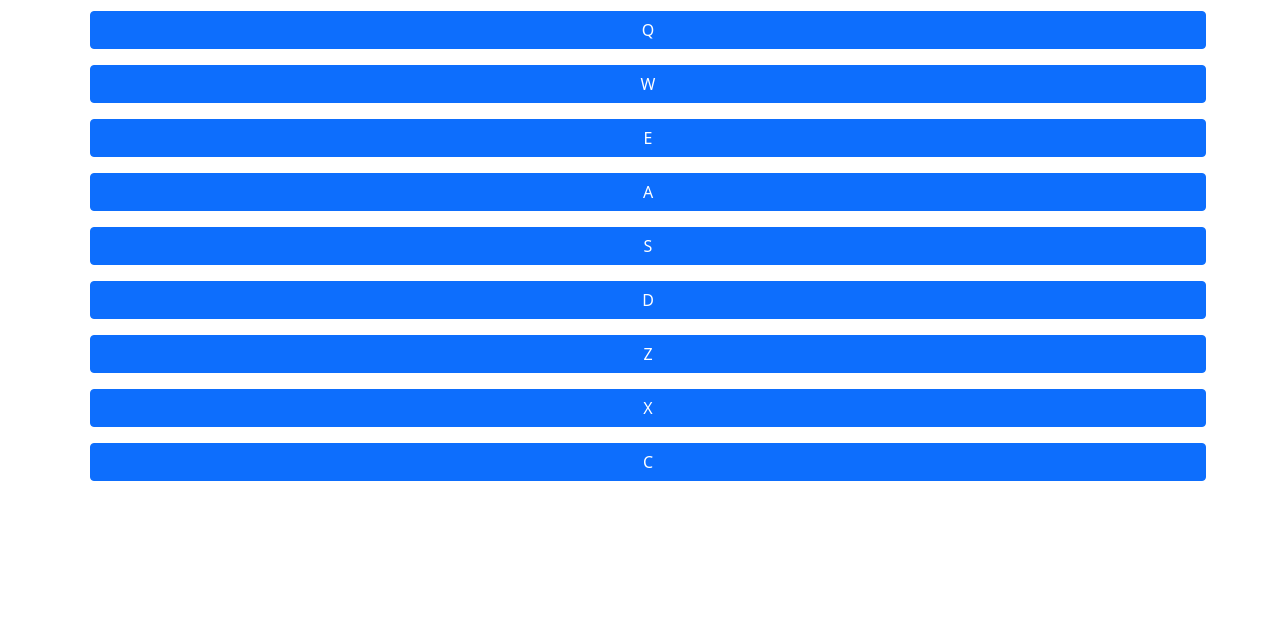
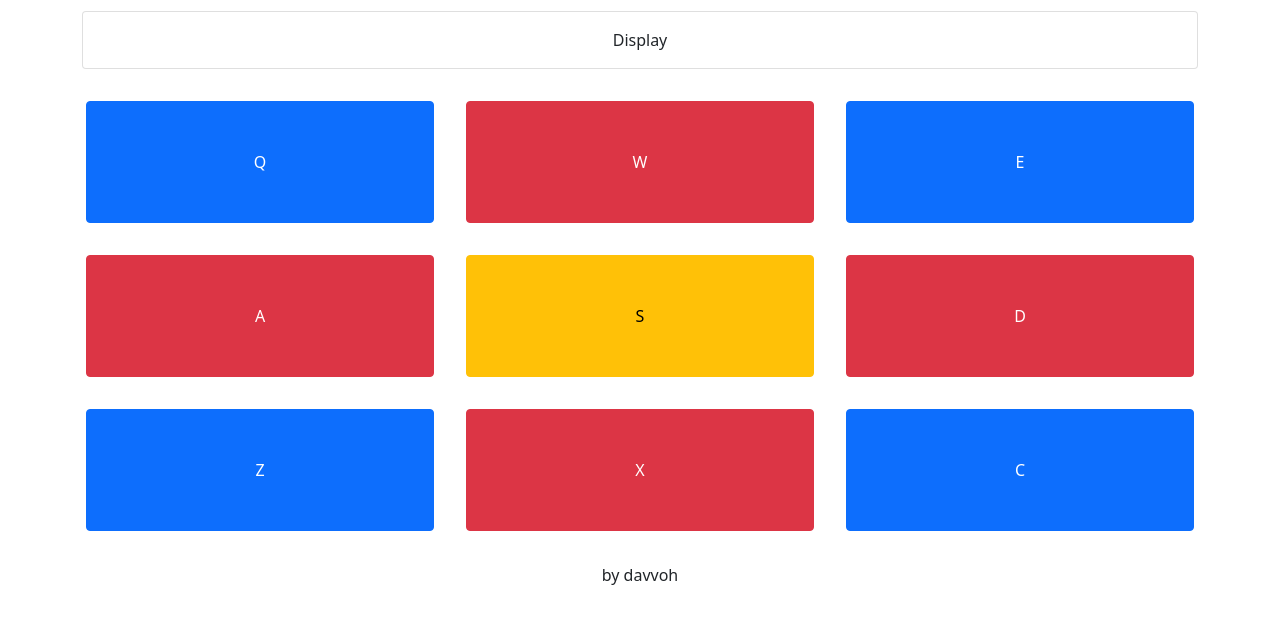
Before and after one commit to Davvoh/drum-machine, a plain HTML site: page index.html in a window 1280 px wide. Shown: the part 53-676 px from the top of the page. Drawn offline with nearby package versions, Linux system fonts and the light colour scheme.

Commit message:
finished

```diff
--- a/index.html
+++ b/index.html
@@ -5,48 +5,110 @@
     <meta name="viewport" content="width=device-width, initial-scale=1">
     <link href="https://cdn.jsdelivr.net/npm/bootstrap@5.1.3/dist/css/bootstrap.min.css" rel="stylesheet" integrity="sha384-1BmE4kWBq78iYhFldvKuhfTAU6auU8tT94WrHftjDbrCEXSU1oBoqyl2QvZ6jIW3" crossorigin="anonymous">
     <title>Drum Machine</title>
+
+    <script>
+      function play(str) {
+
+        if (str === "q" || str === "Q") {
+          document.getElementById("display").innerText = "Selected Q";
+        } else if (str === "w" || str === "W") {
+          document.getElementById("display").innerText = "Selected W";
+        } else if (str === "e" || str === "E") {
+          document.getElementById("display").innerText = "Selected E";
+        } else if (str === "a" || str === "A") {
+          document.getElementById("display").innerText = "Selected A";
+        } else if (str === "s" || str === "S") {
+          document.getElementById("display").innerText = "Selected S";
+        } else if (str === "d" || str === "D") {
+          document.getElementById("display").innerText = "Selected D";
+        } else if (str === "z" || str === "Z") {
+          document.getElementById("display").innerText = "Selected Z";
+        } else if (str === "x" || str === "X") {
+          document.getElementById("display").innerText = "Selected X";
+        } else if (str === "c" || str === "C") {
+          document.getElementById("display").innerText = "Selected C";
+        };
+
+        let audio = document.getElementById(str);
+        audio.play();
+      };
+
+      window.document.onkeyup = function(event) {
+        let str = event.key
+        if (str === "q" || str === "Q") {
+          play("Q");
+        } else if (str === "w" || str === "W") {
+          play("W");
+        } else if (str === "e" || str === "E") {
+          play("E");
+        } else if (str === "a" || str === "A") {
+          play("A");
+        } else if (str === "s" || str === "S") {
+          play("S");
+        } else if (str === "d" || str === "D") {
+          play("D");
+        } else if (str === "z" || str === "Z") {
+          play("Z");
+        } else if (str === "x" || str === "X") {
+          play("X");
+        } else if (str === "c" || str === "C") {
+          play("C");
+        };
+      };
+    </script>
   </head>
 
   <body>
       <div class="container" id="drum-machine">
         <h1 class="text-center">Drum Machine</h1>
-        <div id="display"></div>
-        <button class="drum-pad btn btn-primary w-100 m-2" id="drum-0">
+        <div class="card my-3">
+          <div class="card-body">
+            <div class="text-center" id="display">Display</div>
+          </div>
+        </div>
+        <div class="row">
+          <button class="col-md drum-pad btn btn-primary m-3 p-5" id="drum-0" onclick="play('Q')">
             Q
             <audio src="https://s3.amazonaws.com/freecodecamp/drums/Heater-1.mp3" class="clip" id="Q">
           </button>
-        <button class="drum-pad btn btn-primary w-100 m-2" id="drum-1">
+          <button class=" col-md drum-pad btn btn-danger m-3 p-5" id="drum-1" onclick="play('W')">
             W
             <audio src="https://s3.amazonaws.com/freecodecamp/drums/Heater-2.mp3" class="clip" id="W">
           </button>
-        <button class="drum-pad btn btn-primary w-100 m-2" id="drum-2">
+          <button class="col-md drum-pad btn btn-primary m-3 p-5" id="drum-2" onclick="play('E')">
             E
             <audio src="https://s3.amazonaws.com/freecodecamp/drums/Heater-3.mp3" class="clip" id="E">
           </button>
-        <button class="drum-pad btn btn-primary w-100 m-2" id="drum-3">
+        </div>
+        <div class="row">
+          <button class="col-md drum-pad btn btn-danger m-3 p-5" id="drum-3" onclick="play('A')">
             A
             <audio src="https://s3.amazonaws.com/freecodecamp/drums/Heater-4_1.mp3" class="clip" id="A">
           </button>
-        <button class="drum-pad btn btn-primary w-100 m-2" id="drum-4">
+          <button class="col-md drum-pad btn btn-warning m-3 p-5" id="drum-4" onclick="play('S')">
             S
             <audio src="https://s3.amazonaws.com/freecodecamp/drums/Heater-6.mp3" class="clip" id="S">
           </button>
-        <button class="drum-pad btn btn-primary w-100 m-2" id="drum-5">
+          <button class="col-md drum-pad btn btn-danger m-3 p-5" id="drum-5" onclick="play('D')">
             D
             <audio src="https://s3.amazonaws.com/freecodecamp/drums/Dsc_Oh.mp3" class="clip" id="D">
           </button>
-        <button class="drum-pad btn btn-primary w-100 m-2" id="drum-6">
+        </div>
+        <div class="row">
+          <button class="col-md drum-pad btn btn-primary m-3 p-5" id="drum-6" onclick="play('Z')">
             Z
             <audio src="https://s3.amazonaws.com/freecodecamp/drums/Kick_n_Hat.mp3" class="clip" id="Z">
           </button>
-        <button class="drum-pad btn btn-primary w-100 m-2" id="drum-7">
+          <button class="col-md drum-pad btn btn-danger m-3 p-5" id="drum-7" onclick="play('X')">
             X
             <audio src="https://s3.amazonaws.com/freecodecamp/drums/RP4_KICK_1.mp3" class="clip" id="X">
           </button>
-        <button class="drum-pad btn btn-primary w-100 m-2" id="drum-8">
+          <button class="col-md drum-pad btn btn-primary m-3 p-5" id="drum-8" onclick="play('C')">
             C
             <audio src="https://s3.amazonaws.com/freecodecamp/drums/Cev_H2.mp3" class="clip" id="C">
           </button>
+        </div>
+        <div class="text-center mt-3">by davvoh</div>
       </div>
 
 
```
Lines whose indentation alone changed are shown as unchanged.
